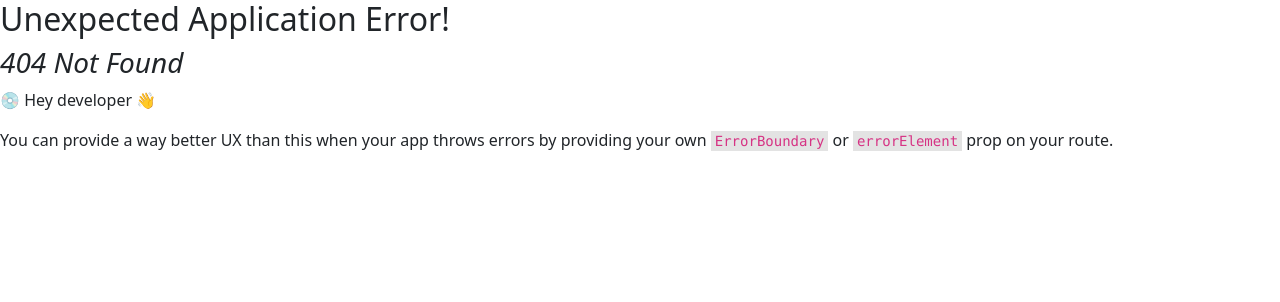
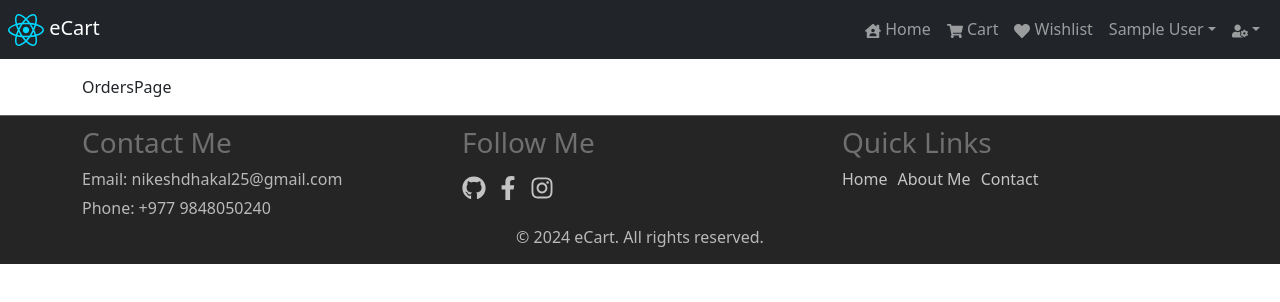
Before and after one commit to nikeshdc-25/mernProject, a React (Vite) app in the folder frontend/: page /admin/orders in a window 1280 px wide. Before the commit this address had no page. Shown: the top 302 px of the page. Built offline with nearby package versions, Linux system fonts and the light colour scheme; sample sign-in values are in the browser's storage.

Commit message:
added admin routes with confirmations

```diff
--- /dev/null
+++ b/frontend/src/components/AdminRoute.jsx
@@ -0,0 +1,10 @@
+import { Outlet, Navigate } from "react-router-dom";
+import { useSelector } from "react-redux";
+
+function AdminRouter() {
+  const { userInfo } = useSelector((state) => state.auth);
+
+  return (userInfo && userInfo.isAdmin) ? <Outlet /> : <Navigate to="/login" />;
+}
+
+export default AdminRouter;
--- a/frontend/src/components/Header.jsx
+++ b/frontend/src/components/Header.jsx
@@ -6,6 +6,10 @@ import {
   FaHouseUser,
   FaHeart,
   FaSignOutAlt,
+  FaUserCog,
+  FaBoxes,
+  FaUserEdit,
+  FaSitemap,
 } from "react-icons/fa";
 import "./Header.css";
 import { NavLink, useNavigate } from "react-router-dom";
@@ -65,7 +69,7 @@ function Header() {
               </NavLink>
               {userInfo ? (
                 <NavDropdown title={userInfo.name} id="Profile-dropdown">
-                  <NavDropdown.Item onClick={ () => navigate('/profile') }>
+                  <NavDropdown.Item onClick={() => navigate("/profile")}>
                     <CgProfile /> Profile
                   </NavDropdown.Item>
                   <NavDropdown.Item>
@@ -83,6 +87,36 @@ function Header() {
                   <FaUser /> Login
                 </NavLink>
               )}
+              {userInfo && userInfo.isAdmin && (
+                <NavDropdown
+                  title={<FaUserCog />}
+                  id="admin-routes"
+                  variant="dark"
+                  bg="dark"
+                >
+                  <NavDropdown.Item
+                    onClick={() => {
+                      navigate("/admin/orders");
+                    }}
+                  >
+                    <FaSitemap /> Orders
+                  </NavDropdown.Item>
+                  <NavDropdown.Item
+                    onClick={() => {
+                      navigate("/admin/users");
+                    }}
+                  >
+                    <FaUserEdit /> Users
+                  </NavDropdown.Item>
+                  <NavDropdown.Item
+                    onClick={() => {
+                      navigate("/admin/products");
+                    }}
+                  >
+                    <FaBoxes /> Products
+                  </NavDropdown.Item>
+                </NavDropdown>
+              )}
             </Nav>
           </Navbar.Collapse>
         </Container>
--- a/frontend/src/main.jsx
+++ b/frontend/src/main.jsx
@@ -4,7 +4,7 @@ import {
   RouterProvider,
   createBrowserRouter,
   createRoutesFromElements,
-  Route
+  Route,
 } from "react-router-dom";
 import App from "./App.jsx";
 import "./index.css";
@@ -15,34 +15,43 @@ import LoginPage from "./pages/LoginPage.jsx";
 import Wishlist from "./pages/Wishlist.jsx";
 import ProductPage from "./pages/ProductPage.jsx";
 import { store } from "./store.js";
-import {Provider} from 'react-redux'
+import { Provider } from "react-redux";
 import ShippingPage from "./pages/ShippingPage.jsx";
 import PrivateRouter from "./components/PrivateRoute.jsx";
 import ProfilePage from "./pages/ProfilePage.jsx";
 import OrderPage from "./pages/OrderPage.jsx";
 import ConfirmOrder from "./pages/ConfirmOrder.jsx";
+import OrdersPage from "./pages/admin/OrdersPage.jsx";
+import ProductsPage from "./pages/admin/ProductsPage.jsx";
+import UsersPage from "./pages/admin/UsersPage.jsx";
+import AdminRouter from "./components/AdminRoute.jsx";
 
 // const router = createBrowserRouter([
 const router = createBrowserRouter(
   createRoutesFromElements(
     <Route path="/" element={<App />}>
-      <Route path="" element={<HomePage />} loader={dataLoader}/>
+      <Route path="" element={<HomePage />} loader={dataLoader} />
       <Route path="/product/:id" element={<ProductPage />} />
       <Route path="/cart" element={<CartPage />} />
       <Route path="/wishlist" element={<Wishlist />} />
       <Route path="/login" element={<LoginPage />} />
-      <Route path='' element={<PrivateRouter/>}>
-      <Route path="/shipping" element={<ShippingPage />} />
-      <Route path="/profile" element={<ProfilePage/>} />
-      <Route path="/placeorder" element={<OrderPage/>} />
-      <Route path="/confirmorder/:id" element={<ConfirmOrder/>} />
+      <Route path="" element={<PrivateRouter />}>
+        <Route path="/shipping" element={<ShippingPage />} />
+        <Route path="/profile" element={<ProfilePage />} />
+        <Route path="/placeorder" element={<OrderPage />} />
+        <Route path="/confirmorder/:id" element={<ConfirmOrder />} />
+      </Route>
+      <Route path="" element={<AdminRouter />}>
+        <Route path="admin/orders" element={<OrdersPage />} />
+        <Route path="admin/products" element={<ProductsPage />} />
+        <Route path="admin/users" element={<UsersPage />} />
       </Route>
     </Route>
   )
 );
 
 ReactDOM.createRoot(document.getElementById("root")).render(
-<Provider store={store}>
-<RouterProvider router={router} />
-</Provider>
+  <Provider store={store}>
+    <RouterProvider router={router} />
+  </Provider>
 );
--- /dev/null
+++ b/frontend/src/pages/admin/OrdersPage.jsx
@@ -0,0 +1,7 @@
+import React from "react";
+
+const OrdersPage = () => {
+  return <div>OrdersPage</div>;
+};
+
+export default OrdersPage;
--- /dev/null
+++ b/frontend/src/pages/admin/ProductsPage.jsx
@@ -0,0 +1,7 @@
+import React from "react";
+
+const ProductsPage = () => {
+  return <div>ProductsPage</div>;
+};
+
+export default ProductsPage;
--- /dev/null
+++ b/frontend/src/pages/admin/UsersPage.jsx
@@ -0,0 +1,7 @@
+import React from "react";
+
+const UsersPage = () => {
+  return <div>UsersPage</div>;
+};
+
+export default UsersPage;
```
Also changed, not shown: 1 other file (tests, documents, lock files or other folders).
